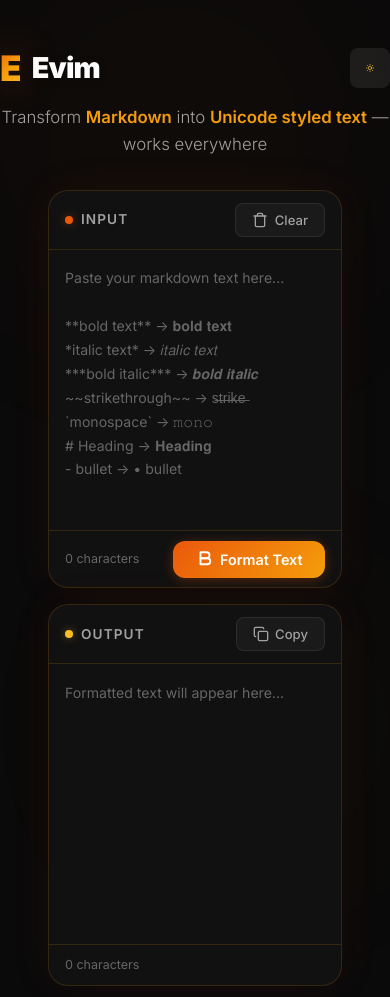
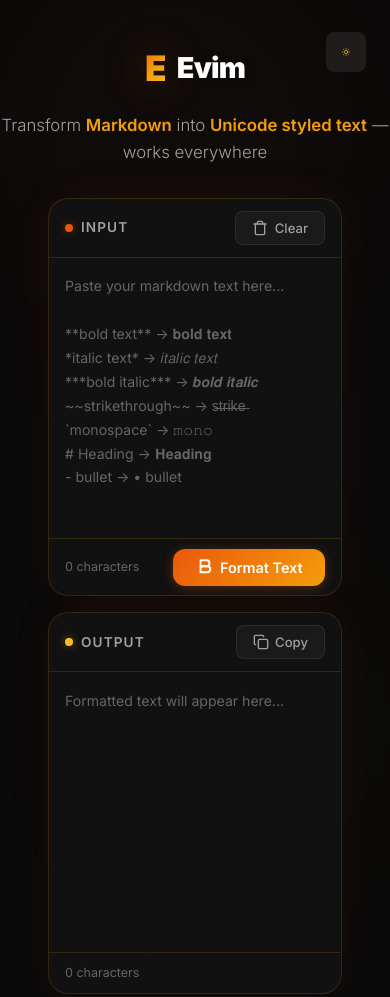
Before and after one commit to dawitsema/text-formatter, a plain HTML site: page text-formatter/index.html in a window 390 px wide. Shown: the top 997 px of the page. Drawn offline with Linux system fonts and the light colour scheme.

Commit message:
fix possition of the logo

```diff
--- a/text-formatter/style.css
+++ b/text-formatter/style.css
@@ -176,6 +176,7 @@ body {
 .header {
     text-align: center;
     padding: 2.5rem 0 2rem;
+    position: relative;
     animation: fadeInDown 0.6s ease-out;
 }
 
@@ -183,9 +184,7 @@ body {
     display: flex;
     align-items: center;
     justify-content: center;
-    gap: 1rem;
     margin-bottom: 0.5rem;
-    position: relative;
 }
 
 .logo {
@@ -246,9 +245,8 @@ body {
    =========================== */
 .btn-theme {
     position: absolute;
-    right: 0;
-    top: 50%;
-    transform: translateY(-50%);
+    right: 1.5rem;
+    top: 2rem;
     display: flex;
     align-items: center;
     justify-content: center;
@@ -267,7 +265,7 @@ body {
 .btn-theme:hover {
     background: rgba(255,255,255,0.15);
     border-color: var(--accent-2);
-    transform: translateY(-50%) scale(1.08);
+    transform: scale(1.08);
 }
 
 /* Sun/Moon icon visibility */
@@ -696,17 +694,8 @@ textarea::placeholder {
         min-height: 200px;
     }
 
-    .btn-theme {
-        position: static;
-        transform: none;
-    }
-
-    .btn-theme:hover {
-        transform: scale(1.08);
-    }
-
     .header-top-bar {
-        justify-content: space-between;
+        margin-bottom: 1rem;
     }
 }
 
```
